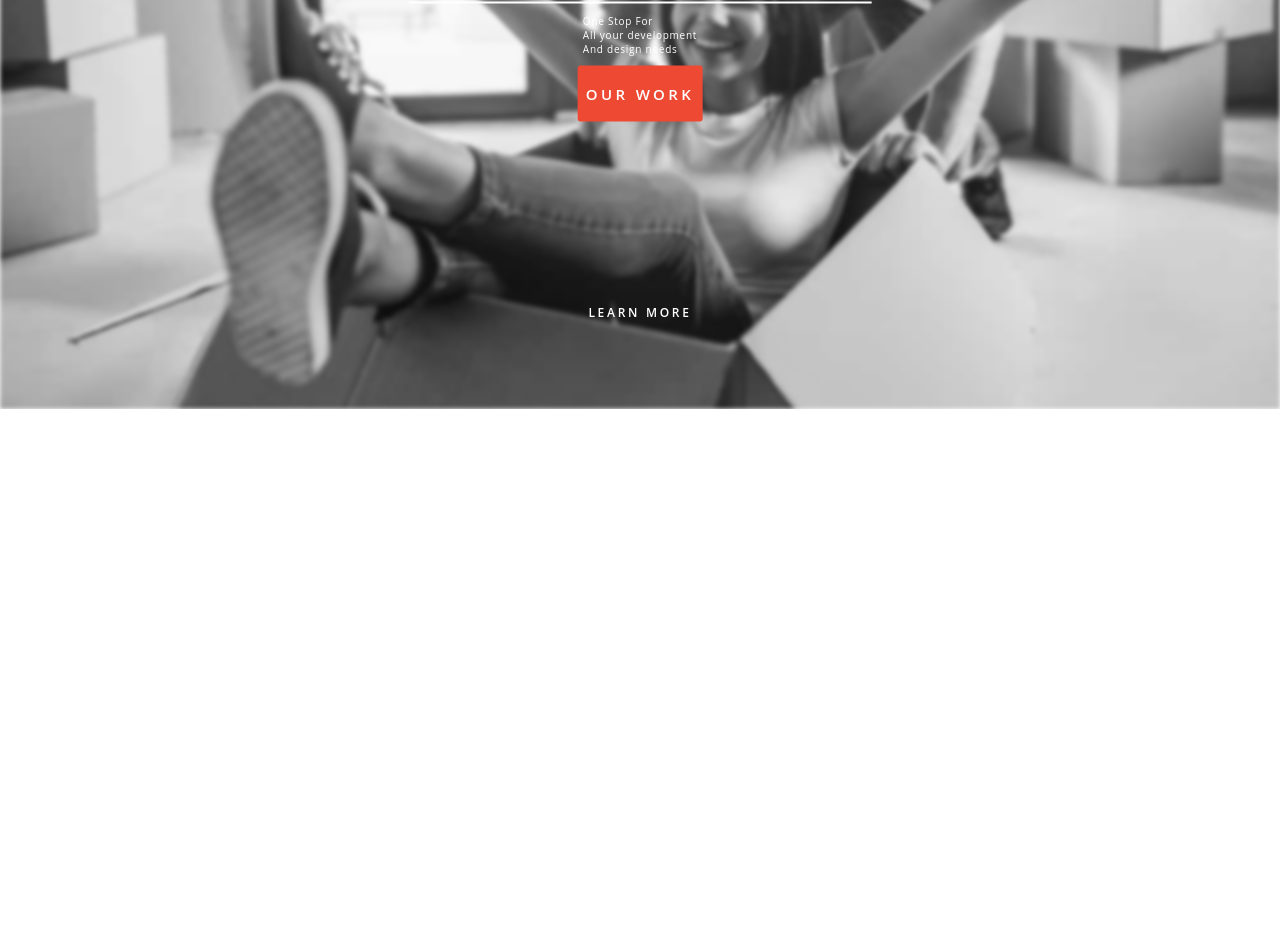
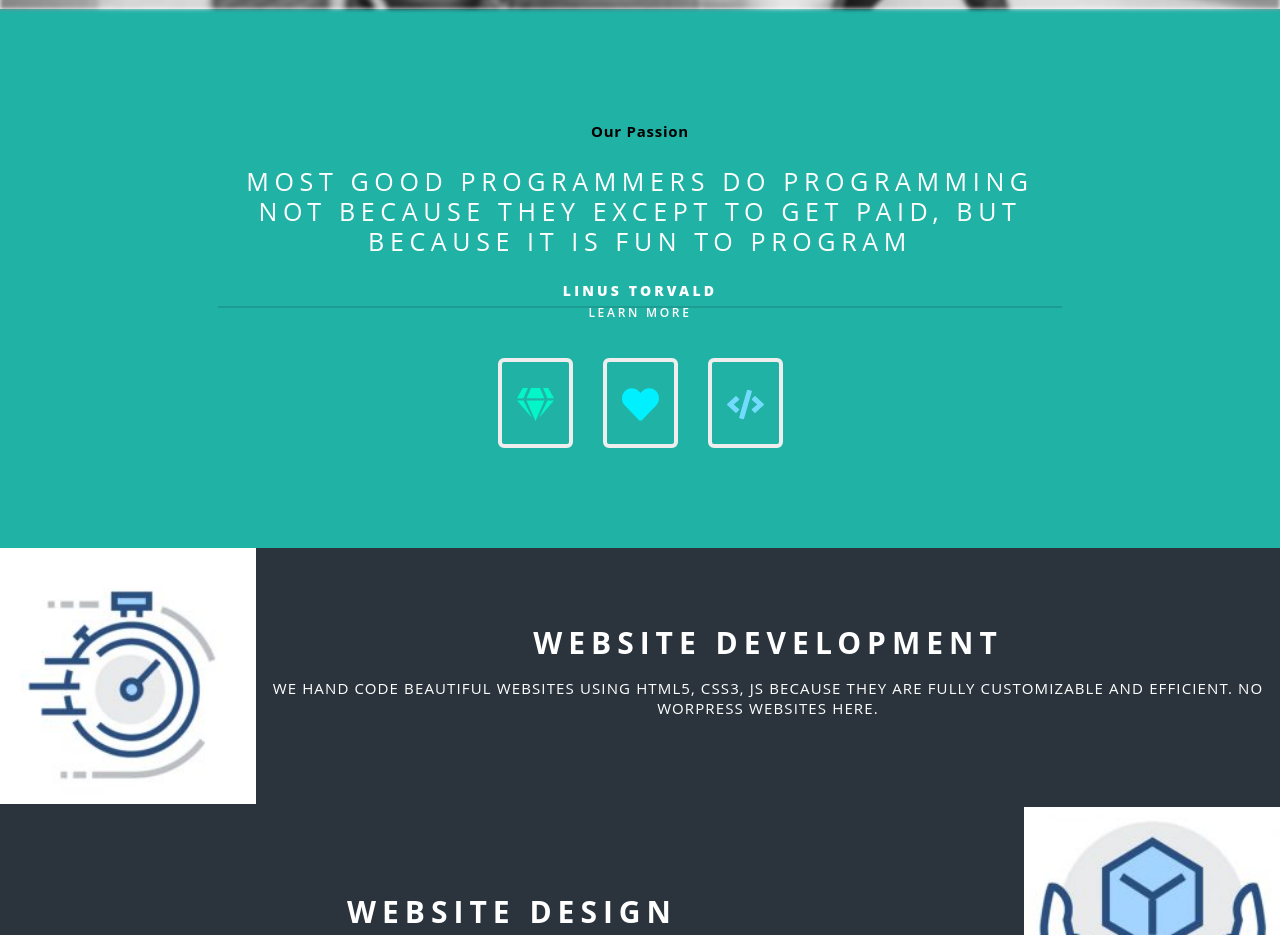
Before and after one commit to Amorem/gastbyAgency, a Gatsby site: page / in a window 1280 px wide. Shown: the part 391-1326 px from the top of the page. Before the commit the page ends 800 px from the top, so only its background shows below. Built offline with nearby package versions, Linux system fonts and the light colour scheme; Gatsby itself is replaced by a stand-in of ours.

Commit message:
Add Flexbox images

```diff
--- a/package.json
+++ b/package.json
@@ -14,6 +14,9 @@
     "test": "echo \"Write tests! -> https://gatsby.dev/unit-testing\" && exit 1"
   },
   "dependencies": {
+    "@fortawesome/fontawesome-svg-core": "^1.2.26",
+    "@fortawesome/free-solid-svg-icons": "^5.12.0",
+    "@fortawesome/react-fontawesome": "^0.1.8",
     "babel-plugin-styled-components": "^1.10.6",
     "gatsby": "^2.18.12",
     "gatsby-plugin-styled-components": "^3.1.16",
--- a/src/pages/index.js
+++ b/src/pages/index.js
@@ -1,23 +1,112 @@
 import React from "react"
 import { Link } from "gatsby"
-import { Banner, TextWrapper, MoreText } from "../styles/IndexStyles"
+import {
+  GenereicPara,
+  GenericH2,
+  Banner,
+  TextWrapper,
+  MoreText,
+  SectionTwo,
+  SectionThree,
+  FlexBoxIndex,
+} from "../styles/IndexStyles"
+import { FontAwesomeIcon } from "@fortawesome/react-fontawesome"
+import { library } from "@fortawesome/fontawesome-svg-core"
+import { faHeart, faCode, faGem, fas } from "@fortawesome/free-solid-svg-icons"
+
+library.add(faHeart, faCode, faGem, fas)
 
 export default () => (
-  <div style={{ postion: "relative" }}>
+  <>
+    <section style={{ postion: "relative" }}>
       <Banner></Banner>
       <TextWrapper>
         <div>
-        <h2>GeekyHacker</h2>
-        <p>
+          <h2>BS Move</h2>
+          <GenereicPara>
             One Stop For
             <br />
             All your development
             <br />
             And design needs
-        </p>
+          </GenereicPara>
           <Link to="/works">Our Work</Link>
         </div>
       </TextWrapper>
       <MoreText>Learn More</MoreText>
+    </section>
+    <SectionTwo>
+      <div>
+        <h2>Our Passion</h2>
+        <GenereicPara>
+          Most good programmers do programming not because they except to get
+          paid, but because it is fun to program
+        </GenereicPara>
+        <h5>Linus Torvald</h5>
       </div>
+      <span>
+        <FontAwesomeIcon
+          icon="gem"
+          color="#04F5C6"
+          size="6x"
+          style={{ marginRight: "3rem" }}
+          fixedWidth
+          border
+        />
+        <FontAwesomeIcon
+          icon="heart"
+          color="#00F0FF"
+          size="6x"
+          style={{ marginRight: "3rem" }}
+          fixedWidth
+          border
+        />
+        <FontAwesomeIcon
+          icon="code"
+          color="#73DBFD"
+          size="6x"
+          fixedWidth
+          border
+        />
+      </span>
+    </SectionTwo>
+    <SectionThree>
+      <FlexBoxIndex>
+        <div className="image">
+          <img src="gain-temps.jpg" alt="Gain de temps" />
+        </div>
+        <div className="text__section3">
+          <GenericH2 none>Website Development</GenericH2>
+          <GenereicPara lessSize lessSpacing>
+            We hand code beautiful websites using HTML5, CSS3, JS because they
+            are fully customizable and efficient. No Worpress websites here.
+          </GenereicPara>
+        </div>
+      </FlexBoxIndex>
+      <FlexBoxIndex>
+        <div className="text__section3">
+          <GenericH2 none>Website Design</GenericH2>
+          <GenereicPara lessSize lessSpacing>
+            We have talented and experienced Web Designers, who can design
+            beautiful and usable websites.
+          </GenereicPara>
+        </div>
+        <div className="image">
+          <img src="accompagnement-expert.jpg" alt="Accompagnement Experts" />
+        </div>
+      </FlexBoxIndex>
+      <FlexBoxIndex>
+        <div className="image">
+          <img src="petit-prix.jpg" alt="Pas Cher" />
+        </div>
+        <div className="text__section3">
+          <GenericH2 none>Mobile App Development</GenericH2>
+          <GenereicPara lessSize lessSpacing>
+            We develop Mobile apps in Reactive Native, which can be used in both
+            ios and Android.
+          </GenereicPara>
+        </div>
+      </FlexBoxIndex>
+    </SectionThree>
+  </>
 )
--- a/src/styles/IndexStyles.js
+++ b/src/styles/IndexStyles.js
@@ -1,10 +1,29 @@
 import styled from "styled-components"
+
+const GenereicPara = styled.p`
+  text-transform: uppercase;
+  text-align: center;
+  letter-spacing: ${props => (props.lessSpacing ? "0.075em" : "0.225em")};
+  font-size: ${props => (props.lessSize ? "1.5rem" : "2.5rem")};
+  line-height: ${props => (props.lessSize ? "2rem" : "3rem")};
+  color: ${props => (props.grey ? "#c8ece9" : "#ffffff")};
+`
+
+const GenericH2 = styled.h2`
+  font-size: 3rem;
+  padding: ${props => (props.none ? "0" : "1.35em 0")};
+  color: ${props => (props.dark ? "#4E4852" : "#ffffff")};
+  border-bottom: ${props => (props.none ? "0" : "2px solid #1d9c91")};
+  text-transform: uppercase;
+  letter-spacing: 0.6rem;
+  margin: ${props => (props.some ? "5rem 0 0 0" : "0")};
+`
 
 const Banner = styled.div`
   &:after {
     content: "";
     display: block;
-    height: 100vh;
+    height: 50vh;
     width: 100%;
     background-image: url("banner.jpg");
     background-size: cover;
@@ -18,7 +37,7 @@ const TextWrapper = styled.div`
   position: absolute;
   z-index: 1;
   left: 50%;
-  top: 50%;
+  top: 25%;
   transform: translate(-50%, -50%);
   color: white;
   div {
@@ -67,4 +86,56 @@ const MoreText = styled.div`
   transform: translate(-50%, -50%);
 `
 
-export { Banner, TextWrapper, MoreText }
+const SectionTwo = styled.section`
+  background-color: ${props => (props.white ? "#ffffff" : "#21b2a6")};
+  text-align: center;
+  padding: 10rem 0;
+  div {
+    width: 66%;
+    margin: 0 auto;
+  }
+  h5 {
+    font-size: 1.4rem;
+    line-height: 2rem;
+    color: #ffffff;
+    border-bottom: 2px solid #1d9c91;
+    font-weight: 800;
+    letter-spacing: 0.225em;
+    text-transform: uppercase;
+    padding-bottom: 0.5rem;
+    margin-bottom: 5rem;
+  }
+`
+
+const SectionThree = styled.section`
+  background-color: #2b343d;
+  color: #ffffff;
+`
+
+const FlexBoxIndex = styled.div`
+  display: flex;
+  .image {
+    width: ${props => (props.inverse ? "60%" : "20%")};
+  }
+  img {
+    width: 100%;
+  }
+  .text__section3 {
+    width: ${props => (props.inverse ? "40%" : "80%")};
+    display: flex;
+    justify-content: center;
+    align-items: center;
+    flex-direction: column;
+  }
+`
+
+export {
+  Banner,
+  TextWrapper,
+  MoreText,
+  SectionTwo,
+  SectionThree,
+  FlexBoxIndex,
+  GenereicPara,
+  GenericH2,
+}
```
Also changed, not shown: static/accompagnement-expert.jpg (added), static/gain-temps.jpg (added), static/petit-prix.jpg (added), 1 other file. Lines whose indentation alone changed are shown as unchanged.
